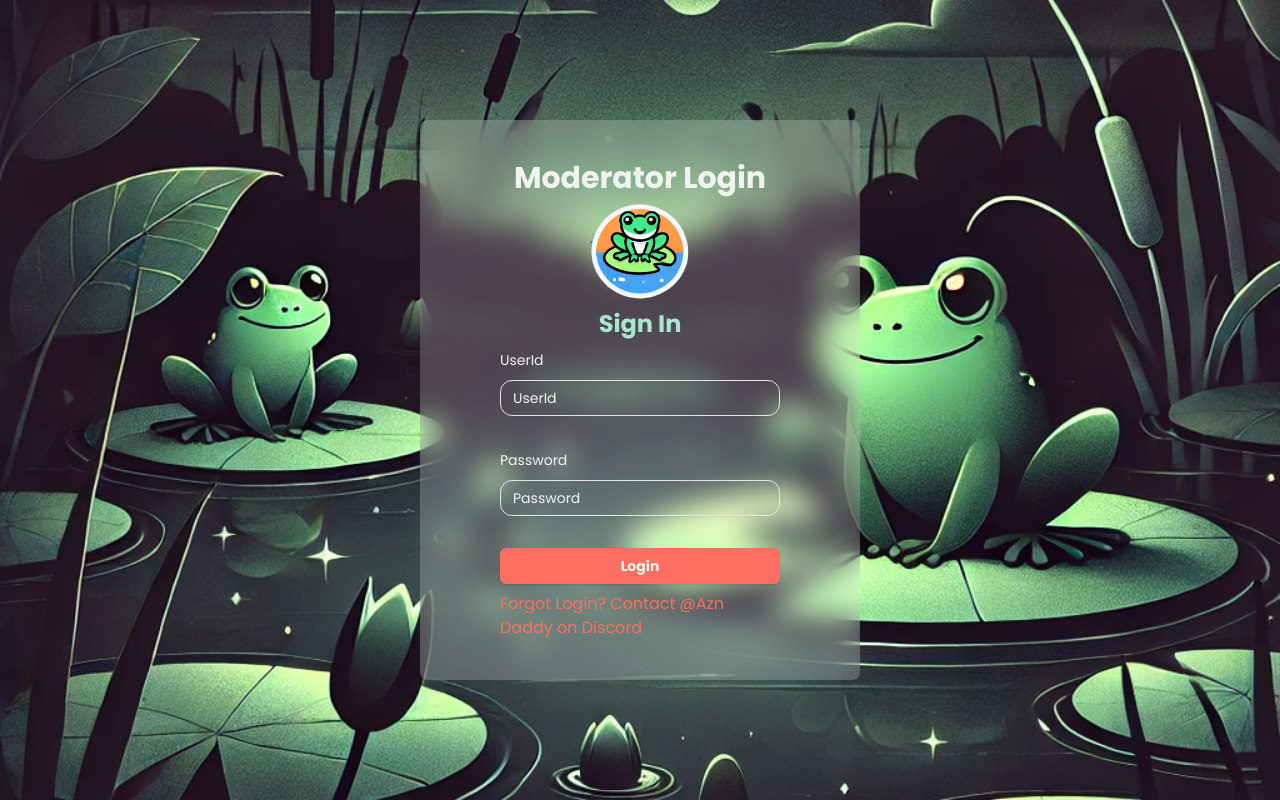
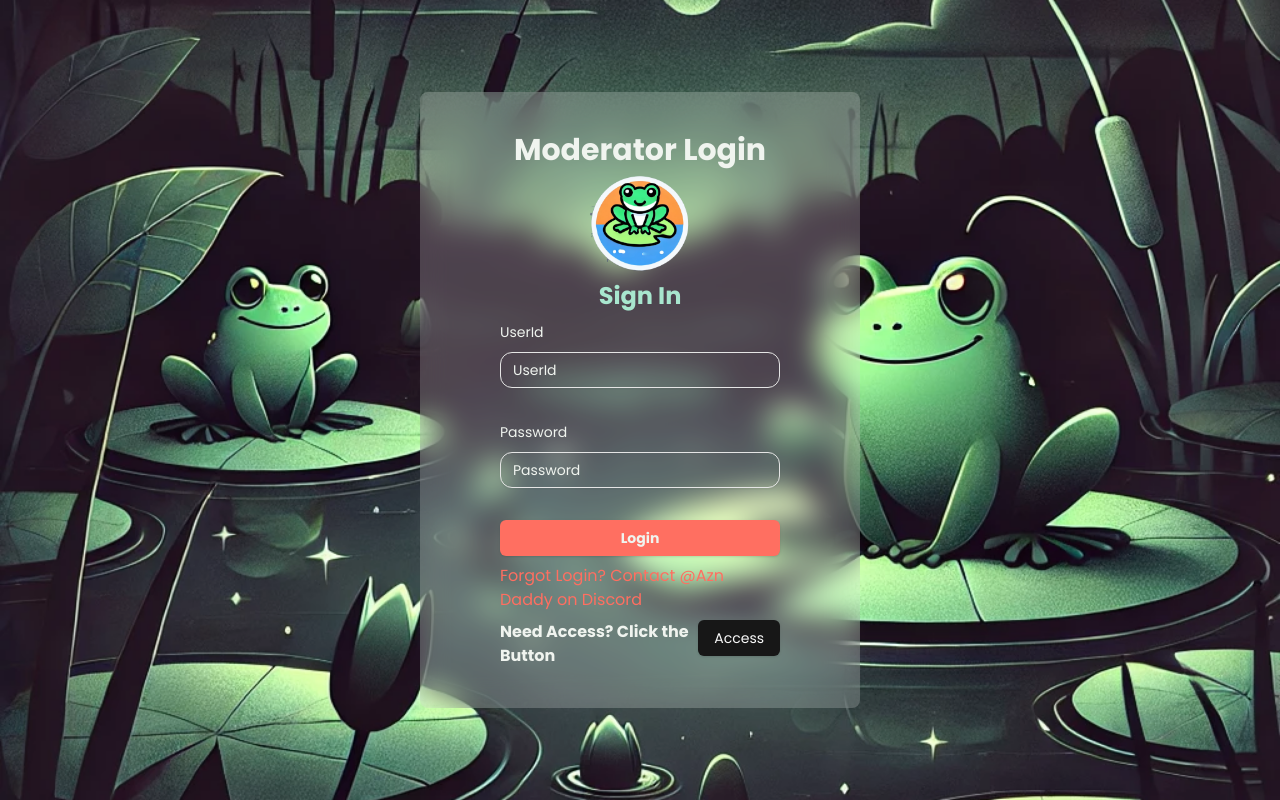
Before and after one commit to ryanharrelson1/LeiaBotDashBoard, a Next.js app: page /sign-in in a window 1280 px wide. Built offline with nearby package versions, Linux system fonts and the light colour scheme.

Commit message:
added button

```diff
--- /dev/null
+++ b/components/ModulesCard.tsx
@@ -0,0 +1,19 @@
+import React from 'react'
+import { Switch } from './ui/switch'
+
+const ModulesCard = () => {
+  return (
+   <main className='bg-gradient-to-r from-frog-green to-pond-blue p-2 rounded-2xl'>
+    <section className='flex flex-col gap-[100px]'>
+        <h1 className='text-text-lilly-pad-white text-3xl font-bold underline'>Leveling Module</h1>
+        <div></div>
+        <div className='pl-3'>
+            <h2 className='text-xl text-text-lilly-pad-white font font-bold '>XP Per Message</h2>
+        </div>
+    </section>
+
+   </main>
+  )
+}
+
+export default ModulesCard
--- a/components/SigninForm.tsx
+++ b/components/SigninForm.tsx
@@ -14,6 +14,11 @@ import {
 import { Input } from "@/components/ui/input";
 
 const SigninForm = () => {
+  const Handelclick = () => {
+
+    window.location.href
+
+  }
 
     const formSchema = z.object({
         UserId: z.string().min(2).max(2),
@@ -100,6 +105,11 @@ const SigninForm = () => {
                 <p className="text-light-petal-pink">
                   Forgot Login? Contact @Azn Daddy on Discord
                 </p>
+                <div className="flex">
+                  <h2 className="text-text-lilly-pad-white font-semibold">Need Access? Click the Button</h2>
+                <Button onClick={Handelclick}>Access</Button>
+                </div>
+
               </div>
             </form>
           </Form>
```
